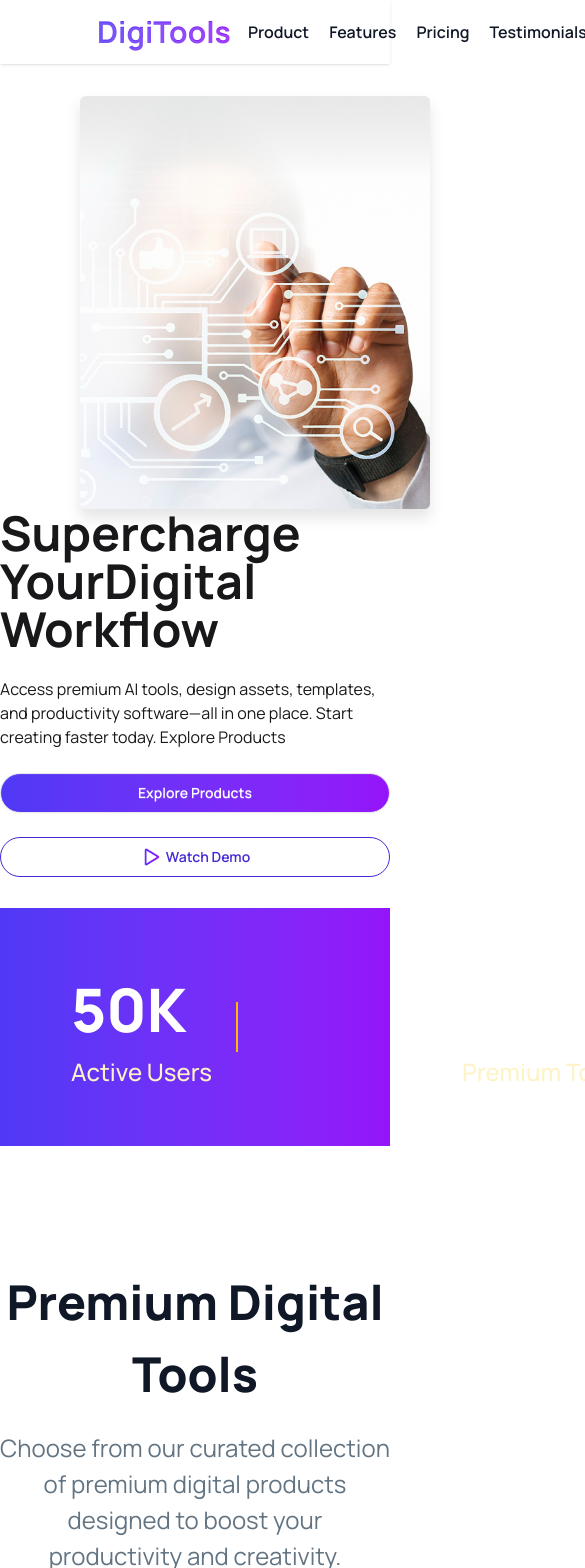
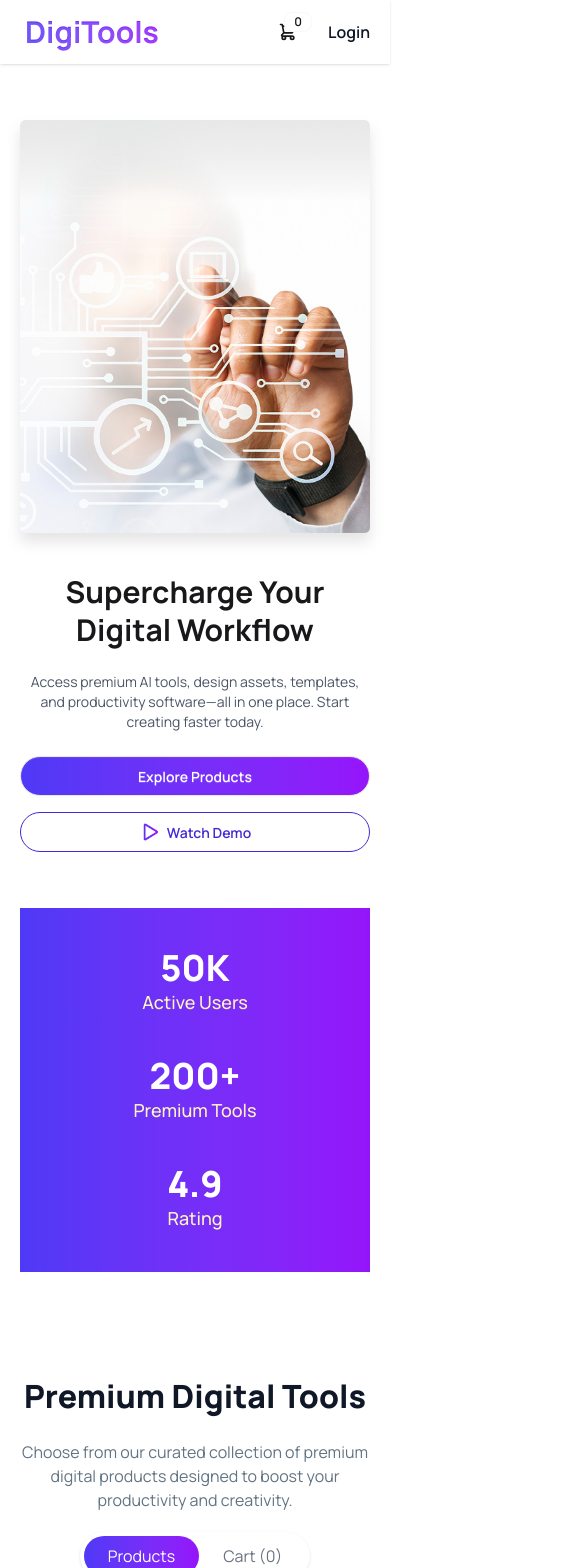
Before and after one commit to saisabray/DigiTools, a React (Vite) app: page / in a window 390 px wide. Shown: the top 1568 px of the page, 585 px wide, since content can reach past the window. Built offline with nearby package versions, Linux system fonts and the light colour scheme.

Commit message:
Added hover effect and make it responsive

```diff
--- a/src/Component/Banner/Banner.jsx
+++ b/src/Component/Banner/Banner.jsx
@@ -4,28 +4,32 @@ import DemoImg from "../../assets/main-assets/Play.png";
 
 const Banner = () => {
   return (
-    <div className="hero  min-h-screen  ">
-      <div className="container flex justify-between items-center flex-col lg:flex-row-reverse">
-        <img className="drop-shadow-xl ml-30 px-5" src={BannerImg} />
-        <div>
-          <h1 className="text-5xl font-bold">
-            Supercharge YourDigital Workflow
+    <div className="hero min-h-screen px-5 md:px-10">
+      <div className="container mx-auto flex flex-col lg:flex-row-reverse md:my-10 items-center justify-between gap-10">
+        <img
+          className="w-full max-w-sm md:max-w-md lg:max-w-lg drop-shadow-xl"
+          src={BannerImg}
+          alt="Banner"
+        />
+
+        <div className="text-center lg:text-left">
+          <h1 className="text-3xl sm:text-4xl md:text-5xl font-bold leading-tight">
+            Supercharge Your Digital Workflow
           </h1>
-          <p className="py-6">
+
+          <p className="py-6 text-sm sm:text-base md:text-lg text-gray-600 max-w-xl">
             Access premium AI tools, design assets, templates, and productivity
-            software—all in one place. Start creating faster today. Explore
-            Products
+            software—all in one place. Start creating faster today.
           </p>
 
-          <div className="flex gap-6 flex-col sm:flex-row">
-            <button
-              className="btn bg-gradient-to-r  from-[#4F39F6] to-[#9514FA] text-white
-              font-semibold rounded-full"
-            >
+          <div className="flex gap-4 flex-col sm:flex-row justify-center lg:justify-start">
+            <button className="btn hover:scale-105 transition-transform duration-300 bg-gradient-to-r from-[#4F39F6] to-[#9514FA] text-white font-semibold rounded-full">
               Explore Products
             </button>
-            <button className="btn btn-outline btn-primary rounded-full">
-              <img src={DemoImg} alt="" /> Watch Demo{" "}
+
+            <button className="btn hover:scale-105 transition-transform duration-300 btn-outline btn-primary rounded-full flex items-center gap-2">
+              <img src={DemoImg} alt="Play icon" className="w-5 h-5" />
+              Watch Demo
             </button>
           </div>
         </div>
--- a/src/Component/Footer.jsx
+++ b/src/Component/Footer.jsx
@@ -4,7 +4,12 @@ const Footer = () => {
   return (
     <div>
       <footer className="bg-neutral text-neutral-content ">
-        <div className="footer sm:footer-horizontal p-20">
+        <div
+          className="footer flex-wrap
+
+p-20
+        flex justify-between items-center "
+        >
           <nav className="flex flex-col gap-5">
             <h2 className="font-extrabold text-[36px]">DigiTools</h2>
             <p>
@@ -76,8 +81,10 @@ const Footer = () => {
           </nav>
         </div>
         <hr className="border-t border-gray-200 mx-5 sm:mx-10 lg:mx-20 " />
-        <div className="flex justify-between items-center gap-5 px-20 py-10">
-          <p>&copy;2026 Digitools. All rights reserved.</p>
+        <div className="block md:flex justify-between items-center gap-5 px-20 py-10">
+          <p className="mb-5 md:p-0">
+            &copy;2026 Digitools. All rights reserved.
+          </p>
           <div className="flex gap-10">
             <p>Privacy Policy </p>
             <p>Terms of Service </p>
--- a/src/Component/Navbar.jsx
+++ b/src/Component/Navbar.jsx
@@ -2,14 +2,14 @@ import React from "react";
 
 const Navbar = ({ subscribed, handleTabClick }) => {
   return (
-    <div className="navbar bg-base-100 shadow-sm justify-between px-20 mx-auto sticky top-0 z-10 mb-">
+    <div className="navbar bg-base-100 shadow-sm justify-between md:px-20 mx-auto sticky top-0 z-10 pr-5">
       <div>
         <a className="btn btn-ghost text-3xl font-bold bg-gradient-to-r  from-[#4F39F6] to-[#9514FA] bg-clip-text text-transparent">
           DigiTools
         </a>
       </div>
       <div>
-        <ul className="flex gap-5 text-[16px] font-semibold text-[#101727]">
+        <ul className="hidden lg:flex gap-5 text-[16px] font-semibold text-[#101727]">
           <li>
             <a href="#">Product</a>
           </li>
@@ -69,7 +69,7 @@ const Navbar = ({ subscribed, handleTabClick }) => {
             Login
           </a>
         </button>
-        <button className="btn rounded-3xl bg-gradient-to-r font-bold from-[#4F39F6] to-[#9514FA] text-white">
+        <button className="hidden lg:flex btn hover:scale-105 transition-transform duration-300 rounded-3xl bg-gradient-to-r font-bold from-[#4F39F6] to-[#9514FA] text-white">
           <a href="#">Get Started</a>
         </button>
       </div>
--- a/src/Component/Products/Products.jsx
+++ b/src/Component/Products/Products.jsx
@@ -3,7 +3,8 @@ import Card from "../Card/Card";
 
 const Products = ({ items, subscribed, setSubscribed }) => {
   return (
-    <div className="grid grid-cols-1 md:grid-cols-2 lg:grid-cols-3 gap-6 py-5 justify-items-center">
+    <div className="container  lg:p-5 mx-auto">
+      <div className="grid grid-cols-1 md:grid-cols-2 lg:grid-cols-3  gap-6 md:gap-8 lg:gap-10 py-8 justify-items-center">
         {items.map((item) => (
           <Card
             key={item.id}
@@ -13,6 +14,7 @@ const Products = ({ items, subscribed, setSubscribed }) => {
           />
         ))}
       </div>
+    </div>
   );
 };
 
--- a/src/Component/Stats.jsx
+++ b/src/Component/Stats.jsx
@@ -2,36 +2,36 @@ import React from "react";
 
 const Stats = () => {
   return (
-    <div className="bg-gradient-to-r  from-[#4F39F6] to-[#9514FA] px-10 py-14 mb-30 ">
-      <div className="flex justify-between w-[80%] mx-auto">
-        <div>
-          <div className="stat-value text-[60px] font-extrabold text-white">
+    <div className="bg-gradient-to-r from-[#4F39F6] to-[#9514FA] mx-5 md:px-10 py-10 md:py-14 mb-20">
+      <div className="flex flex-col md:flex-row justify-between items-center gap-10 md:gap-0 max-w-6xl mx-auto">
+        {/* Stat 1 */}
+        <div className="text-center">
+          <div className="text-4xl md:text-[60px] font-extrabold text-white">
             50K
           </div>
-          <div className="stat-title text-[24px] font-medium text-amber-100">
+          <div className="text-lg md:text-[24px] font-medium text-amber-100">
             Active Users
           </div>
         </div>
-        <div className="flex justify-between items-center gap-50">
-          <hr className="border-1 border-amber-400 w-[50px] rotate-90 origin-center" />
 
-          <div>
-            <div className="stat-value text-[60px] font-extrabold text-white">
-              200+
-            </div>
+        <hr className="hidden md:block w-16 border border-amber-400 rotate-0 md:rotate-90" />
 
-            <div className="stat-title text-[24px] font-medium text-amber-100">
-              Premium Tools
-            </div>
+        <div className="text-center">
+          <div className="text-4xl md:text-[60px] font-extrabold text-white">
+            200+
           </div>
-          <hr className="border-1 border-amber-400 w-[50px] rotate-90 origin-center" />
+          <div className="text-lg md:text-[24px] font-medium text-amber-100">
+            Premium Tools
+          </div>
         </div>
 
-        <div>
-          <div className="stat-value text-[60px] font-extrabold text-white">
+        <hr className="hidden md:block w-16 border border-amber-400 rotate-0 md:rotate-90" />
+
+        <div className="text-center">
+          <div className="text-4xl md:text-[60px] font-extrabold text-white">
             4.9
           </div>
-          <div className="stat- text-[24px] font-medium text-amber-100">
+          <div className="text-lg md:text-[24px] font-medium text-amber-100">
             Rating
           </div>
         </div>
--- a/src/Component/Tools/Tools.jsx
+++ b/src/Component/Tools/Tools.jsx
@@ -13,18 +13,18 @@ const Tools = ({
   const items = use(itemsPromise);
 
   return (
-    <div className=" container mx-auto text-center flex flex-col gap-5">
-      <h1 className="text-[48px] font-extrabold text-[#101727]">
+    <div className=" container mx-auto text-center flex flex-col gap-5 p-5 sm:p-0 pb-30">
+      <h1 className="text-[32px] md:text-[48px] font-extrabold text-[#101727]">
         Premium Digital Tools
       </h1>
-      <p className="text-[24px] text-[#627382]">
+      <p className="text-base md:text-[24px] text-[#627382]">
         Choose from our curated collection of premium digital products designed
         to boost your productivity and creativity.
       </p>
       <div className="bg-white shadow w-fit mx-auto rounded-full p-1 flex gap-1">
         <div className="flex justify-center items-center">
           <button
-            className={`px-6 py-2 rounded-full ${activeTab === "Products" ? "bg-gradient-to-r  from-[#4F39F6] to-[#9514FA] text-white" : "text-gray-500"}`}
+            className={`px-6 hover:cursor-pointer py-2 rounded-full ${activeTab === "Products" ? "bg-gradient-to-r  from-[#4F39F6] to-[#9514FA] text-white" : "text-gray-500"}`}
             onClick={() => {
               handleTabClick("Products");
             }}
@@ -32,7 +32,7 @@ const Tools = ({
             Products
           </button>
           <button
-            className={`px-6 py-2 rounded-full ${activeTab === "Cart" ? "bg-gradient-to-r  from-[#4F39F6] to-[#9514FA] text-white" : "text-gray-500"}`}
+            className={`px-6 hover:cursor-pointer py-2 rounded-full ${activeTab === "Cart" ? "bg-gradient-to-r  from-[#4F39F6] to-[#9514FA] text-white" : "text-gray-500"}`}
             onClick={() => {
               handleTabClick("Cart");
             }}
--- a/src/Component/Workflow.jsx
+++ b/src/Component/Workflow.jsx
@@ -3,11 +3,11 @@ import React from "react";
 const Workflow = () => {
   return (
     <div className=" bg-gradient-to-r  from-[#4F39F6] to-[#9514FA] py-30">
-      <div className=" flex flex-col gap-5 justify-center items-center  container mx-auto text-center">
-        <h2 className="font-bold text-white text-[40px]">
+      <div className=" flex flex-col gap-1 md:gap-5 justify-center items-center  container mx-auto text-center">
+        <h2 className="font-bold text-white text-[24px] md:text-[40px] px-3 md:px-0">
           Ready to Transform Your Workflow?
         </h2>
-        <p className="text-base text-white">
+        <p className="text-base text-white p-5 md:p-0">
           Join thousands of professionals who are already using Digitools to
           work smarter. <br />
           Start your free trial today.
@@ -20,7 +20,7 @@ const Workflow = () => {
             View Pricing
           </button>
         </div>
-        <p className="text-base text-white">
+        <p className="text-base text-white p-5 md:p-0">
           14-day free trial • No credit card required • Cancel anytime
         </p>
       </div>
```
Also changed, not shown: src/Component/Card/Card.jsx (+8 -9 lines), src/Component/Cart/Cart.jsx (+4 -4 lines), src/Component/GetStart/GetStart.jsx (+5 -5 lines), src/Component/Pricing.jsx (+5 -5 lines). Lines whose indentation alone changed are shown as unchanged.
